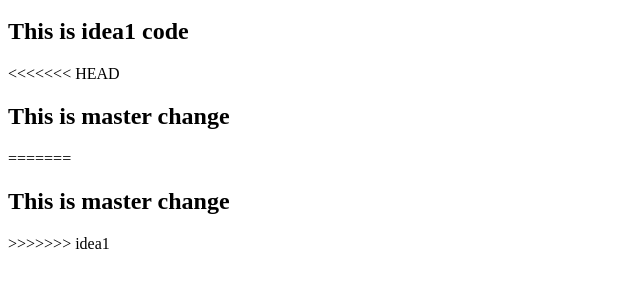
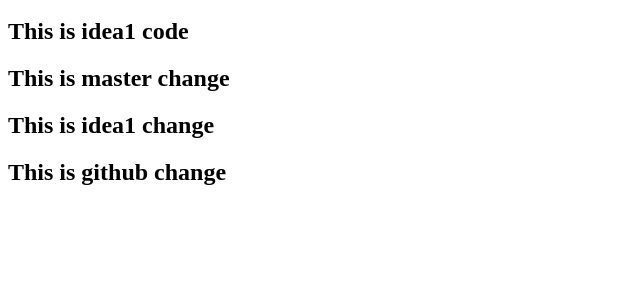
Before and after one commit to anitamundhe/webrepo, a plain HTML site: page index.html in a window 1280 px wide. Shown: the part 48-336 px from the top of the page, without its empty margins (0-640 px from the left). Drawn offline with Linux system fonts and the light colour scheme.

Commit message:
This is dev2 changes

```diff
--- a/index.html
+++ b/index.html
@@ -1,7 +1,5 @@
 <h1>This is my new website</h1>
 <h2>This is idea1 code</h2>
-<<<<<<< HEAD
 <h2> This is master change</h2>
-=======
-<h2>This is master change</h2>
->>>>>>> idea1
+<h2>This is idea1 change</h2>
+<h2>This is github change</h2>
```
